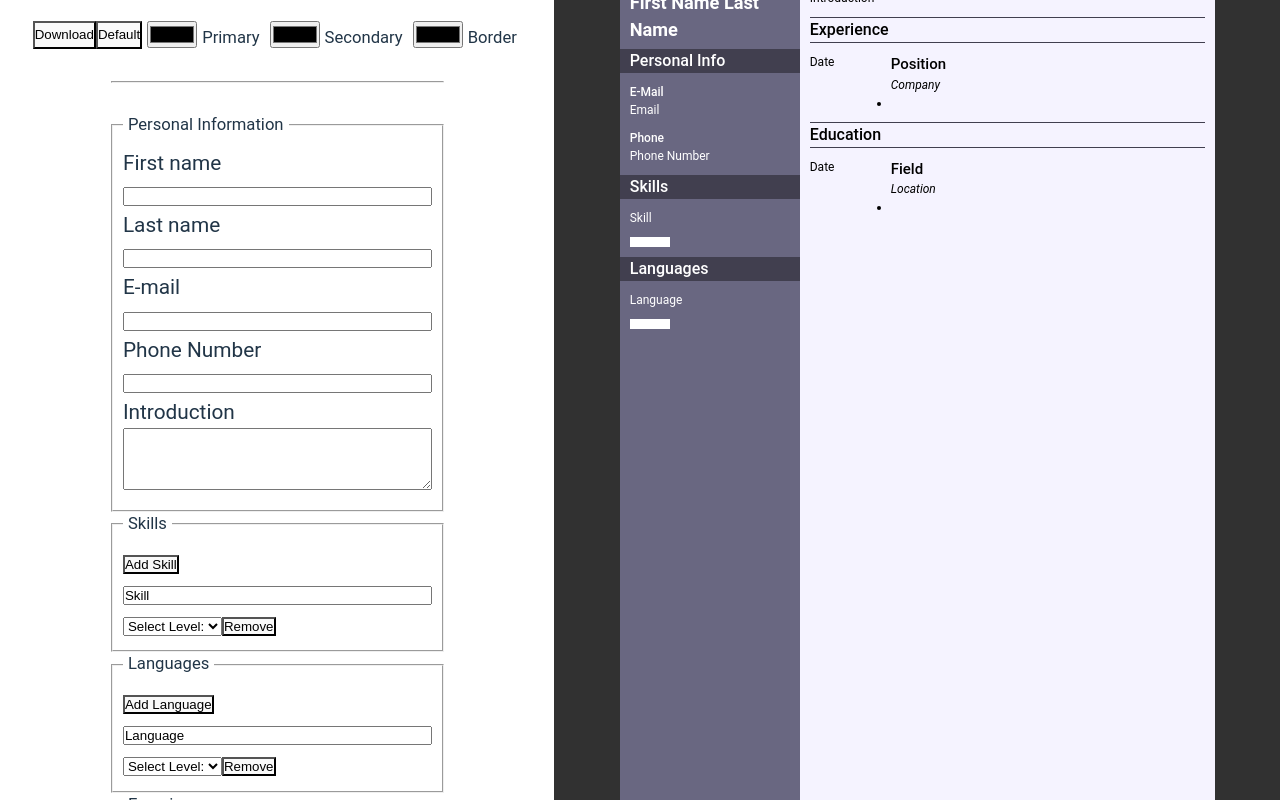
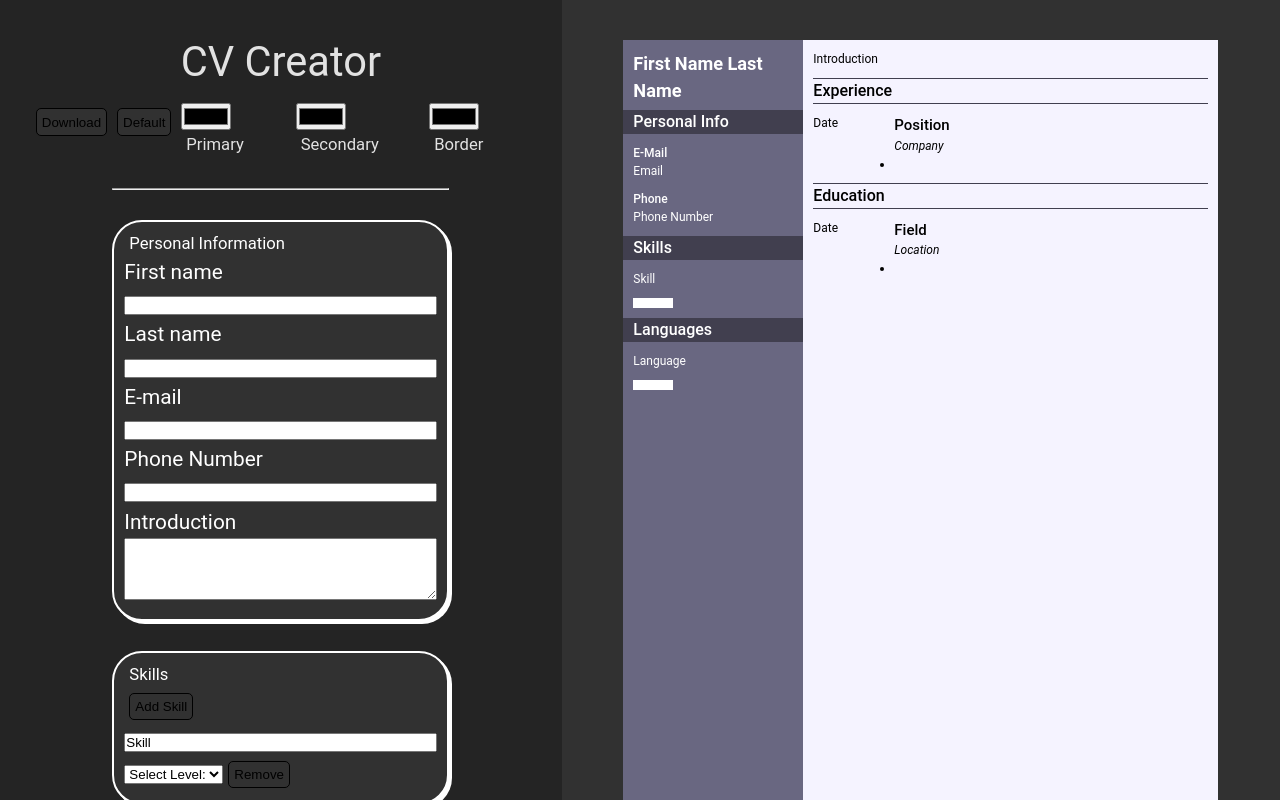
Before and after one commit to hakanyalniz/cv-application, a React (Vite) app: page / in a window 1280 px wide. Built offline with nearby package versions, Linux system fonts and the light colour scheme.

Commit message:
Added some CSS to make things look better. Added footer. Still need to clean up the code and add comments, mostly done.

```diff
--- a/src/components/CVSection.jsx
+++ b/src/components/CVSection.jsx
@@ -23,6 +23,14 @@ function CVSection({
           colorSet={colorSet}
         />
       </div>
+      <div className="footer">
+        <p>
+          <a href="https://github.com/hakanyalniz">
+            Hakan Yalnız{" "}
+            <img src="/public/github-mark-white.svg" alt="GitHub logo" /> GitHub
+          </a>
+        </p>
+      </div>
     </div>
   );
 }
--- a/src/components/ExpAndEduForm.jsx
+++ b/src/components/ExpAndEduForm.jsx
@@ -38,9 +38,9 @@ function ExpAndEduForm({
     <form>
       {typeForm.map((dynamicInput, index) => (
         <div key={index}>
-          <fieldset>
+          <div className="formFieldSet">
             <div>
-              <label htmlFor={changeFieldFirst}>{firstField}</label>
+              <label>{firstField}</label>
               <br />
               <input
                 type="text"
@@ -60,7 +60,7 @@ function ExpAndEduForm({
               />
             </div>
             <div>
-              <label htmlFor={changeFieldSecond}>{secondField}</label>
+              <label>{secondField}</label>
               <br />
               <input
                 type="text"
@@ -148,7 +148,7 @@ function ExpAndEduForm({
             >
               Remove
             </button>
-          </fieldset>
+          </div>
         </div>
       ))}
     </form>
--- a/src/components/FormSection.jsx
+++ b/src/components/FormSection.jsx
@@ -26,6 +26,7 @@ function FormSection({
 }) {
   return (
     <div className="form-section">
+      <div className="form-title">CV Creator</div>
       <div className="menu">
         <button
           onClick={() => {
@@ -74,35 +75,38 @@ function FormSection({
       </div>
       <hr />
       <div className="forms">
-        <Forms
-          formType={PersonalInformation(handleFormChange)}
-          legend="Personal Information"
-        />
-        <fieldset>
+        <div className="formFieldSet">
+          <Forms
+            formType={PersonalInformation(handleFormChange)}
+            legend="Personal Information"
+          />
+        </div>
+
+        <div className="formFieldSet">
+          <legend>Skills</legend>
           <button onClick={() => addInput("skill")}>Add Skill</button>
-          <legend>Skills</legend>
           <SkillAndLanguageForms
             typeForm={skillForm}
             setTypeForm={setSkillForm}
             handleDynamicChange={handleDynamicChange}
             removeInput={removeInput}
           />
-        </fieldset>
+        </div>
 
-        <fieldset>
+        <div className="formFieldSet">
+          <legend>Languages</legend>
           <button onClick={() => addInput("language")}>Add Language</button>
-          <legend>Languages</legend>
           <SkillAndLanguageForms
             typeForm={languageForm}
             setTypeForm={setLanguageForm}
             handleDynamicChange={handleDynamicChange}
             removeInput={removeInput}
           />
-        </fieldset>
+        </div>
 
-        <fieldset>
+        <div className="formFieldSet">
+          <legend>Experiences</legend>
           <button onClick={() => addInput("experience")}>Add Experience</button>
-          <legend>Experiences</legend>
           <ExpAndEduForm
             typeForm={experienceForm}
             addAchievement={addAchievement}
@@ -112,11 +116,11 @@ function FormSection({
             removeInput={removeInput}
             removeListItem={removeListItem}
           />
-        </fieldset>
+        </div>
 
-        <fieldset>
+        <div className="formFieldSet">
+          <legend>Education</legend>
           <button onClick={() => addInput("education")}>Add Education</button>
-          <legend>Education</legend>
           <ExpAndEduForm
             typeForm={educationForm}
             addAchievement={addAchievement}
@@ -126,7 +130,7 @@ function FormSection({
             removeInput={removeInput}
             removeListItem={removeListItem}
           />
-        </fieldset>
+        </div>
       </div>
     </div>
   );
--- a/src/components/Forms.jsx
+++ b/src/components/Forms.jsx
@@ -1,12 +1,10 @@
 function Forms({ formType, legend }) {
   return (
     <form>
-      <fieldset>
-        <legend>{legend}</legend>
-        {formType.map((inputElement) => {
-          return inputElement;
-        })}
-      </fieldset>
+      <legend>{legend}</legend>
+      {formType.map((inputElement) => {
+        return inputElement;
+      })}
     </form>
   );
 }
--- a/src/styles/CVSection.css
+++ b/src/styles/CVSection.css
@@ -1,6 +1,7 @@
 .CV-section {
   display: flex;
-  justify-content: center;
+  flex-direction: column;
+  justify-content: space-between;
   align-items: center;
   flex-grow: 2;
   background-color: #313131;
@@ -11,6 +12,7 @@
 .CV-section .CVPage {
   height: 842px;
   width: 595px;
+  margin-top: 40px;
   background-color: white;
   /* box-shadow: 5px 5px 10px rgba(0, 0, 0, 0.5); */
 }
@@ -23,3 +25,32 @@
 .CV-wrapper {
   margin: 0 auto;
 }
+
+.footer {
+  text-align: center;
+  color: white;
+  font-size: clamp(0.8rem, 1vw, 1.3rem);
+
+  left: 0;
+  bottom: 0;
+  width: 100%;
+}
+
+.footer p {
+  display: inline-block;
+  border-radius: 10px;
+}
+
+.footer p:hover {
+  filter: invert(1);
+  backdrop-filter: invert(20%);
+}
+
+.footer img {
+  height: 20px;
+}
+
+.footer a {
+  text-decoration: none;
+  color: inherit;
+}
--- a/src/styles/FormSection.css
+++ b/src/styles/FormSection.css
@@ -19,6 +19,14 @@ media queries: em
 
 px only for little things like shadows, borders etc. */
 
+.form-section button {
+  padding: 5px;
+  border-radius: 5px;
+  border: 1px solid;
+  margin: 5px;
+  background-color: #313131;
+}
+
 .form-section .menu {
   display: flex;
   font-size: clamp(0.8rem, 0.9vw, 1.5rem);
@@ -37,19 +45,36 @@ px only for little things like shadows, borders etc. */
   max-height: 27.95px;
 }
 
+.form-section .form-title {
+  font-size: 2rem;
+  margin: 10px 0px;
+}
+
 .form-section .forms {
   width: 60%;
   max-width: 450px;
+}
+
+.form-section .formFieldSet {
+  min-width: 200px;
+  padding: 10px;
+  background-color: #313131;
+  color: white;
+
+  border: 2px solid white;
+  border-radius: 30px;
+  margin-bottom: 30px;
+  box-shadow: 3px 3px white;
 }
 
 .form-section .forms input {
   width: 100%;
 }
 
-.form-section .forms fieldset {
+/* .form-section .forms fieldset {
   min-width: 200px;
   padding: 10px;
-}
+} */
 
 .form-section .forms legend {
   font-size: 0.8rem;
--- a/src/styles/index.css
+++ b/src/styles/index.css
@@ -27,7 +27,7 @@
   height: 100vh;
 }
 
-@media (prefers-color-scheme: light) {
+/* @media (prefers-color-scheme: light) {
   :root {
     color: #213547;
     background-color: #ffffff;
@@ -38,4 +38,4 @@
   button {
     background-color: #f9f9f9;
   }
-}
+} */
```
Also changed, not shown: public/github-mark-white.svg (added), public/github-mark.svg (added).
